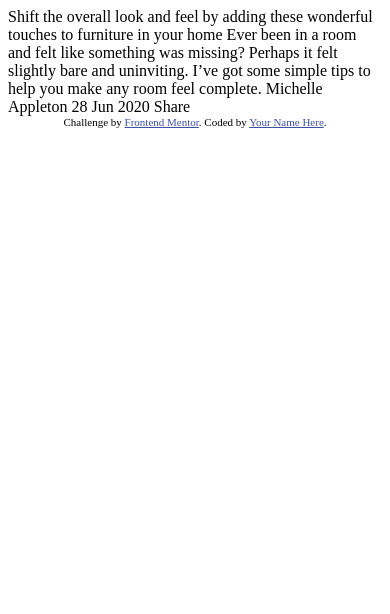
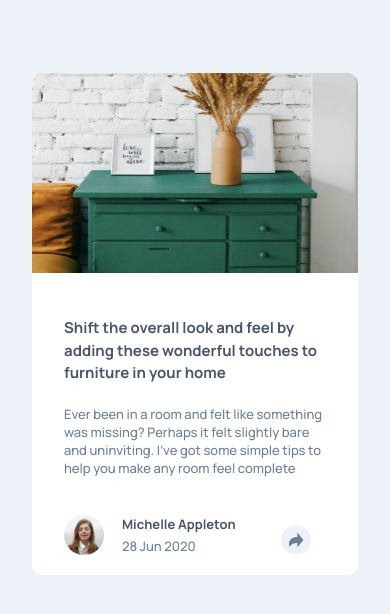
Before and after one commit to kratos19/article-preview-component-master, a plain HTML site: page index.html in a window 390 px wide. Drawn offline with Linux system fonts and the light colour scheme.

Commit message:
Finished mobile version

```diff
--- /dev/null
+++ b/css/style.css
@@ -0,0 +1,116 @@
+body {
+    font-size: 13px;
+    background-color: hsl(210, 46%, 95%);
+    font-family: 'Manrope';
+}
+
+.article-wrapper {
+    width: calc(100% - 48px);
+    margin: 73px auto 80px auto;
+    background-color: white;
+    border-radius: 10px;
+}
+
+.article-image {
+    width: 100%;
+    height: 200px;
+    border-radius: 10px 10px 0 0;
+    margin-bottom: 40px;
+}
+
+.article-title {
+    margin-top: 0;
+    margin-bottom: 20px;
+    padding: 0 32px;
+    font-size: 15px;
+    line-height: 1.5;
+    font-weight: 700;
+    color: hsl(217, 19%, 35%);
+}
+
+.article-description {
+    padding: 0 32px;
+    color: hsl(214, 17%, 51%);
+    margin-bottom: 38px;
+}
+
+.author-image {
+    width: 40px;
+    height: 40px;
+    border-radius: 50%;
+    margin-right: 18px;
+    margin-bottom: 20px;
+}
+
+.share-wrapper {
+    width: 30px;
+    height: 30px;
+    background-color: hsl(210, 46%, 95%);
+    border-radius: 50%;
+    position: relative;
+    margin-top: 10px;
+    cursor: pointer;
+}
+
+.author-share {
+    position: absolute;
+    top: 50%;
+    left: 50%;
+    transform: translate(-50%, -50%);
+    width: 15px;
+    height: 15px;
+}
+
+.author-name {
+    margin: 0 45px 4px 0;
+    font-size: 13px;
+    color: hsl(217, 19%, 35%);
+}
+
+.article-date {
+    margin: 0;
+    color: hsl(214, 17%, 51%);
+}
+
+.share-state {
+    display: none;
+    padding: 0;
+    width: 100%;
+    justify-content: space-around;
+    background-color: hsl(217, 19%, 35%);
+    height: 65px;
+    border-radius: 0 0 10px 10px;
+}
+
+.share-state.active {
+    display: flex;
+}
+
+.facebook,
+.twitter,
+.pinterest {
+    width: 20px;
+    height: 20px;
+    margin-top: 20px;
+}
+
+.author-wrapper {
+    padding: 0 32px;
+    display: flex;
+}
+
+.author-wrapper.hidden {
+    display: none;
+}
+
+.share-state h3 {
+    text-transform: uppercase;
+    color: hsl(214, 17%, 51%);
+    letter-spacing: 2px;
+    font-weight: 500;
+    margin: 20px 0 0 0;
+}
+
+.share-state .share-wrapper {
+    margin-top: 16px;
+}
--- a/index.html
+++ b/index.html
@@ -1,36 +1,89 @@
 <!DOCTYPE html>
 <html lang="en">
     <head>
-  <meta charset="UTF-8">
-  <meta name="viewport" content="width=device-width, initial-scale=1.0"> <!-- displays site properly based on user's device -->
+        <meta charset="UTF-8" />
+        <meta name="viewport" content="width=device-width, initial-scale=1.0" />
+        <!-- displays site properly based on user's device -->
 
-  <link rel="icon" type="image/png" sizes="32x32" href="./images/favicon-32x32.png">
+        <link
+            rel="icon"
+            type="image/png"
+            sizes="32x32"
+            href="./images/favicon-32x32.png"
+        />
+        <link
+            rel="stylesheet"
+            href="https://fonts.googleapis.com/css?family=Manrope:500,700"
+        />
+        <link rel="stylesheet" href="./css/style.css" />
 
         <title>Frontend Mentor | Article preview component</title>
-
-  <!-- Feel free to remove these styles or customise in your own stylesheet 👍 -->
-  <style>
-    .attribution { font-size: 11px; text-align: center; }
-    .attribution a { color: hsl(228, 45%, 44%); }
-  </style>
     </head>
     <body>
-
+        <main>
+            <div class="article-wrapper">
+                <img
+                    class="article-image"
+                    src="./images/drawers.jpg"
+                    alt="Drawers Image"
+                />
+                <h1 class="article-title">
                     Shift the overall look and feel by adding these wonderful
                     touches to furniture in your home
+                </h1>
+                <p class="article-description">
+                    Ever been in a room and felt like something was missing?
+                    Perhaps it felt slightly bare and uninviting. I’ve got some
+                    simple tips to help you make any room feel complete
+                </p>
+                <div class="article-author-container">
+                    <div class="share-state">
+                        <h3>Share</h3>
+                        <img
+                            class="facebook"
+                            src="./images/icon-facebook.svg"
+                            alt="Facebook Icon"
+                        />
+                        <img
+                            class="twitter"
+                            src="./images/icon-twitter.svg"
+                            alt="Twitter Icon"
+                        />
+                        <img
+                            class="pinterest"
+                            src="./images/icon-pinterest.svg"
+                            alt="Pinterest Icon"
+                        />
+                        <div class="share-wrapper">
+                            <img
+                                class="author-share"
+                                src="./images/icon-share.svg"
+                                alt="Share Icon"
+                            />
+                        </div>
+                    </div>
 
-  Ever been in a room and felt like something was missing? Perhaps
-  it felt slightly bare and uninviting. I’ve got some simple tips
-  to help you make any room feel complete.
-
-  Michelle Appleton
-  28 Jun 2020
-
-  Share
-
-  <div class="attribution">
-    Challenge by <a href="https://www.frontendmentor.io?ref=challenge" target="_blank">Frontend Mentor</a>.
-    Coded by <a href="#">Your Name Here</a>.
+                    <div class="author-wrapper">
+                        <img
+                            class="author-image"
+                            src="./images/avatar-michelle.jpg"
+                            alt="Michelle Image"
+                        />
+                        <div class="author-text">
+                            <h2 class="author-name">Michelle Appleton</h2>
+                            <p class="article-date">28 Jun 2020</p>
                         </div>
+                        <div class="share-wrapper">
+                            <img
+                                class="author-share"
+                                src="./images/icon-share.svg"
+                                alt="Share Icon"
+                            />
+                        </div>
+                    </div>
+                </div>
+            </div>
+        </main>
+        <script src="./js/script.js"></script>
     </body>
 </html>
--- /dev/null
+++ b/js/script.js
@@ -0,0 +1,10 @@
+const shareWrappers = document.querySelectorAll('.share-wrapper');
+const shareState = document.querySelector('.share-state');
+const authorWrapper = document.querySelector('.author-wrapper');
+
+shareWrappers.forEach(function (share) {
+    share.addEventListener('click', function (event) {
+        shareState.classList.toggle('active');
+        authorWrapper.classList.toggle('hidden');
+    });
+});
```
Also changed, not shown: 1 other file. Lines whose indentation alone changed are shown as unchanged.
